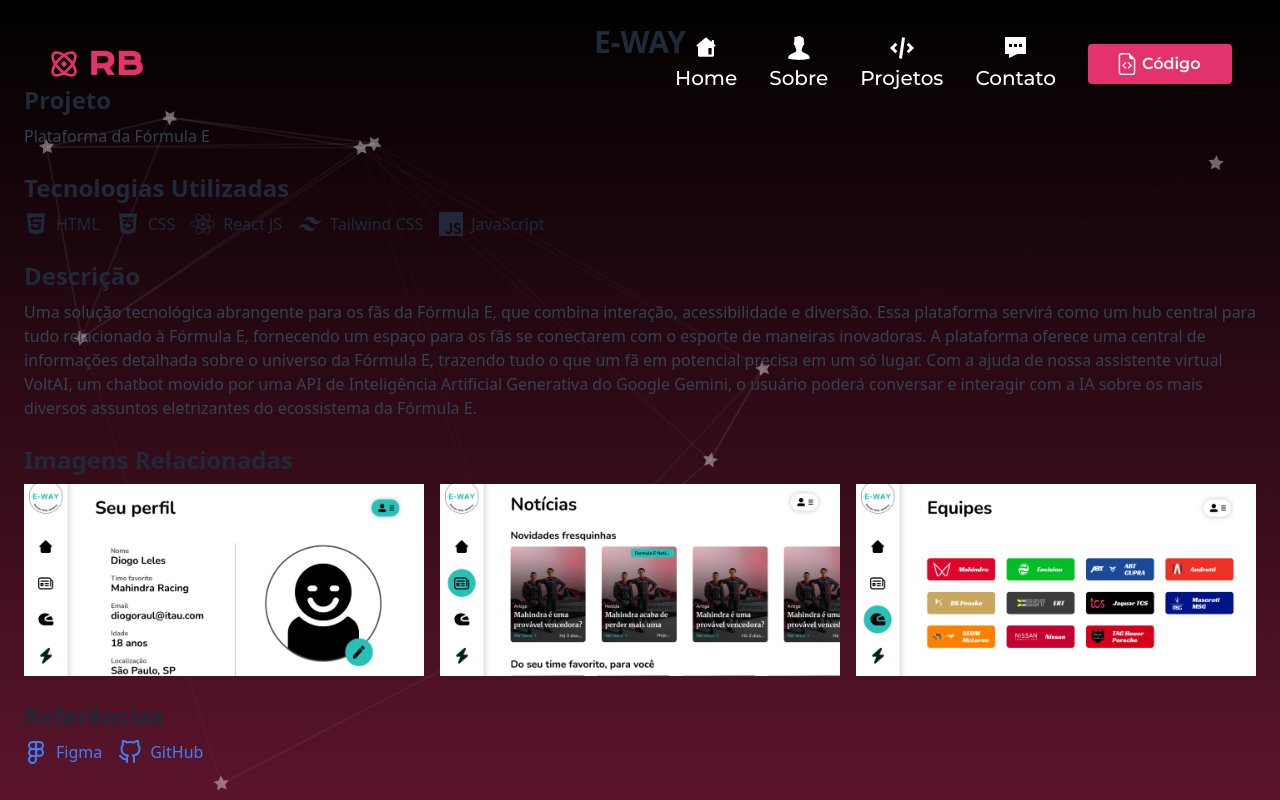
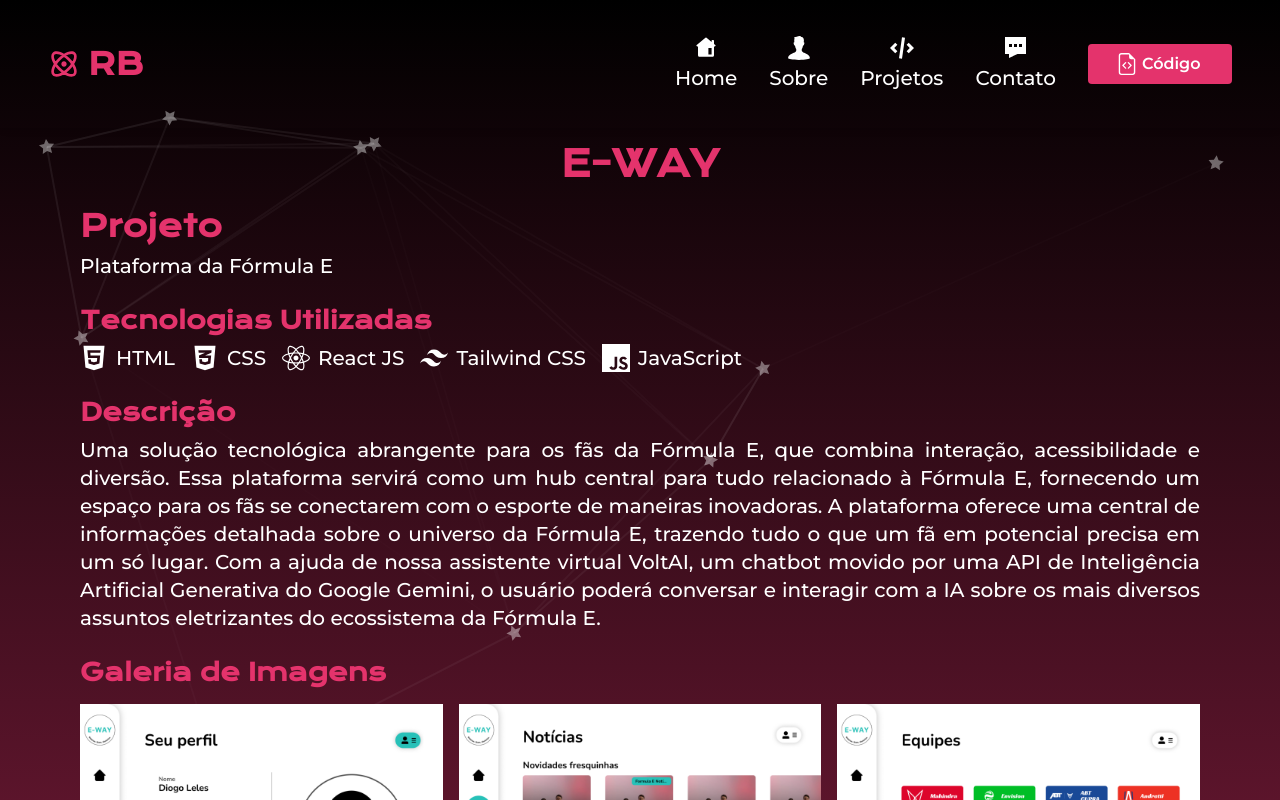
Before and after one commit to ryanbritodev/portfolio-react, a React (Vite) app: page /projetos/1 in a window 1280 px wide. Shown: the top 800 px of the page. Built offline with nearby package versions, Linux system fonts and the light colour scheme.

Commit message:
Detalhes Finais da Seção Projetos

```diff
--- a/src/App.jsx
+++ b/src/App.jsx
@@ -15,4 +15,4 @@
   )
 }
 
-export default App
+export default App;
--- a/src/components/Home/Home.jsx
+++ b/src/components/Home/Home.jsx
@@ -25,19 +25,19 @@
             </div>
         </header>
 
-        <section className="flex flex-col items-center p-8 py-24 text-white md:flex-row md:justify-between md:items-center md:px-20 md:py-36 lg:px-32 max-w-screen-2xl mx-auto">
+        <section className="flex flex-col items-center p-8 py-24 text-white md:flex-row md:justify-between md:items-center md:px-12 md:py-36 lg:px-32 max-w-screen-2xl mx-auto">
             <div className="text-xl w-full md:w-1/2">
                 <h1 className="text-xl text-center font-krona mb-10 text:text-2xl md:text-3xl">UM POUCO MAIS <span className="text-fiap">SOBRE MIM</span></h1>
-                <p className="mb-6 ml-3">
+                <p className="font-montserrat font-medium mb-6 text-sm md:text-md lg:text-2xl text-justify">
                     Nascido e criado em <span className="text-fiap font-bold">Santo André/SP</span>, tenho 19 anos e atuo como Estagiário de TI e Estudante de Engenharia de Software na <span className="text-fiap font-bold">FIAP.</span>
                 </p>
-                <p className="mb-6 ml-3">
+                <p className="font-montserrat font-medium mb-6 text-sm md:text-md lg:text-2xl text-justify">
                     Atualmente estou no <span className="text-fiap font-bold">2° semestre</span> e sempre busco aprender e aprimorar minhas habilidades no Mundo da <span className="text-fiap font-bold">tecnologia.</span>
                 </p>
-                <p className="mb-6 ml-3">
+                <p className="font-montserrat font-medium mb-6 text-sm md:text-md lg:text-2xl text-justify">
                     Um dos meus maiores interesses é o <span className="text-fiap font-bold">Desenvolvimento de Sistemas IoT (Internet of Things)</span>, pois acredito que essa tecnologia pode transformar o modo como interagimos com o mundo à nossa volta.
                 </p>
-                <p className="ml-3">
+                <p className="font-montserrat font-medium text-sm md:text-md lg:text-2xl text-justify">
                     Além da <span className="text-fiap font-bold">programação</span>, adoro ouvir <span className="text-fiap font-bold">rock</span> e <span className="text-fiap font-bold">jogar videogame</span> nas horas vagas, o que sempre me inspira a ser criativo e focado nos projetos que estou desenvolvendo.
                 </p>
             </div>
--- a/src/components/Projects/ProjectDetails.jsx
+++ b/src/components/Projects/ProjectDetails.jsx
@@ -15,20 +15,22 @@
   }
 
   return (
-    <section className="container mx-auto p-6">
-      <h1 className="text-3xl font-bold text-center mb-6">{project.title}</h1>
+    <section className="container mx-auto mt-36 px-10 md:px-12 lg:px-20">
+      <h1 className="text-4xl font-bold font-krona text-fiap text-center mb-6">{project.title}</h1>
 
       <div className="mb-6">
-        <h2 className="text-2xl font-semibold mb-2">Projeto</h2>
-        <p className="text-gray-700">{ProjectData.ProjectInfo.ObjectivesHeading.find(p => p.id === parseInt(projectId))?.objective}</p>
+        <h2 className="text-3xl text-fiap font-krona font-semibold mb-2">Projeto</h2>
+        <p className="text-xl text-white font-medium font-montserrat">
+          {ProjectData.ProjectInfo.ObjectivesHeading.find(p => p.id === parseInt(projectId))?.objective}
+        </p>
       </div>
 
       <div className="mb-6">
-        <h2 className="text-2xl font-semibold mb-2">Tecnologias Utilizadas</h2>
-        <div className="flex flex-wrap gap-4">
+        <h2 className="text-2xl font-krona text-fiap font-semibold mb-2">Tecnologias Utilizadas</h2>
+        <div className="flex text-xl flex-wrap font-medium text-white font-montserrat gap-4">
           {projectTechs.techs.map((tech, index) => (
             <div key={index} className="flex items-center gap-2">
-              {React.createElement(projectTechs.icons[index], { size: 24 })}
+              {React.createElement(projectTechs.icons[index], { size: 28 })}
               <span>{tech}</span>
             </div>
           ))}
@@ -36,26 +38,31 @@
       </div>
 
       <div className="mb-6">
-        <h2 className="text-2xl font-semibold mb-2">Descrição</h2>
-        <p className="text-gray-700">{projectDetails.details}</p>
+        <h2 className="text-2xl font-semibold font-krona text-fiap mb-2">Descrição</h2>
+        <p className="text-white font-medium text-sm text:text-xl font-montserrat text-justify">{projectDetails.details}</p>
       </div>
 
       <div className="mb-6">
-        <h2 className="text-2xl font-semibold mb-2">Imagens Relacionadas</h2>
+        <h2 className="text-2xl font-krona text-fiap font-semibold mb-4">Galeria de Imagens</h2>
         <div className="grid grid-cols-1 md:grid-cols-2 lg:grid-cols-3 gap-4">
-          <img src={projectImages.img1} alt={`${project.title} - img1`} className="w-full h-48 object-cover" />
-          <img src={projectImages.img2} alt={`${project.title} - img2`} className="w-full h-48 object-cover" />
-          <img src={projectImages.img3} alt={`${project.title} - img3`} className="w-full h-48 object-cover" />
+          <img src={projectImages.img1} alt={`${project.title} - img1`} className="w-full object-cover" />
+          <img src={projectImages.img2} alt={`${project.title} - img2`} className="w-full object-cover" />
+          <img src={projectImages.img3} alt={`${project.title} - img3`} className="w-full object-cover" />
         </div>
       </div>
 
       <div className="mb-6">
-        <h2 className="text-2xl font-semibold mb-2">Referências</h2>
-        <div className="flex gap-4">
+        <h2 className="text-2xl font-semibold text-fiap font-krona mb-2">Referências</h2>
+        <div className="flex gap-4 flex-wrap">
           {projectSocials.names.map((name, index) => (
-            <a key={index} href={projectSocials.url[index]} className="flex items-center gap-2 hover:underline text-blue-500">
-              {React.createElement(projectSocials.icon[index], { size: 24 })}
-              <span>{name}</span>
+            <a
+              key={index}
+              href={projectSocials.url[index]}
+              className="relative group flex items-center gap-2 text-white"
+            >
+              {React.createElement(projectSocials.icon[index], { size: 28 })}
+              <span className="font-montserrat font-medium text-white text-xl">{name}</span>
+              <span className="absolute bottom-[-10px] left-0 w-0 h-[2px] bg-[#E4336C] transition-all duration-300 group-hover:w-full"></span>
             </a>
           ))}
         </div>
--- a/src/data/projectsData.js
+++ b/src/data/projectsData.js
@@ -243,7 +243,7 @@
 			{
 				id: 4,
 				details:
-					'Este projeto desenvolvido como parte da entrega para o Checkpoint 2 de Web Development na FIAP se consiste na criação de Portfólio online completo e responsivo, utilizando React e Tailwind CSS. O projeto inclui um menu, uma apresentação pessoal, uma seção de projetos detalhados com rotas dinâmicas, um formulário de contato. Um repositório no GithHub foi desenvolvido para gerenciar o código e a plataforma Vercel para hospedar o site. A experiência de desenvolver este projeto me permitiu consolidar meus conhecimentos em React e aprimorar minhas habilidades em design responsivo.',
+					'Este projeto desenvolvido como parte da entrega para o Checkpoint 2 de Web Development na FIAP se consiste na criação de Portfólio online completo e responsivo, utilizando React e Tailwind CSS. O projeto inclui um menu, uma apresentação pessoal, uma seção de projetos detalhados com rotas dinâmicas e um formulário de contato. Um repositório no GithHub foi desenvolvido para gerenciar o código e a plataforma Vercel para hospedar o site. A experiência de desenvolver este projeto me permitiu consolidar meus conhecimentos em React e aprimorar minhas habilidades em design responsivo.',
 			},
 			{
 				id: 5,
--- a/src/main.jsx
+++ b/src/main.jsx
@@ -1,32 +1,33 @@
-import { StrictMode } from 'react'
-import { createRoot } from 'react-dom/client'
-import App from './App.jsx'
-import './index.css'
-import {createBrowserRouter, RouterProvider} from 'react-router-dom'
-import About from './components/About/About.jsx'
-import Home from './components/Home/Home.jsx'
-import Projects from './components/Projects/Projects.jsx'
-import ProjectDetails from './components/Projects/ProjectDetails.jsx'
-import Contact from './components/Contact/Contact.jsx'
-import Error404 from './components/error404.jsx'
+import { StrictMode } from 'react';
+import { createRoot } from 'react-dom/client';
+import App from './App.jsx';
+import './index.css';
+import { createBrowserRouter, RouterProvider } from 'react-router-dom';
+import About from './components/About/About.jsx';
+import Home from './components/Home/Home.jsx';
+import Projects from './components/Projects/Projects.jsx';
+import ProjectDetails from './components/Projects/ProjectDetails.jsx';
+import Contact from './components/Contact/Contact.jsx';
+import Error404 from './components/error404.jsx';
+import { ProjectData } from './data/projectsData';
 
 const router = createBrowserRouter([
   {
     path: '/',
-    element: <App/>,
+    element: <App />,
     children: [
-      {index:true, element: <Home/>},
-      {path: "/sobre", element: <About/>},
-      {path: "/projetos", element: <Projects/>},
+      { index: true, element: <Home /> },
+      { path: '/sobre', element: <About /> },
+      { path: '/projetos', element: <Projects projects={ProjectData.ProjectHeader} projectImages={ProjectData.ProjectImages} /> }, // Props
       { path: '/projetos/:projectId', element: <ProjectDetails /> },
-      {path: "/contato", element: <Contact/>},
-      {path: "*", element: <Error404/>}
+      { path: '/contato', element: <Contact /> },
+      { path: '*', element: <Error404 /> }
     ]
   }
-])
+]);
 
 createRoot(document.getElementById('root')).render(
   <StrictMode>
-    <RouterProvider router={router}/>
-  </StrictMode>,
- )
+    <RouterProvider router={router} />
+  </StrictMode>
+);
```
Also changed, not shown: src/components/About/About.jsx (+8 -8 lines), src/components/Projects/Projects.jsx (+14 -16 lines).
